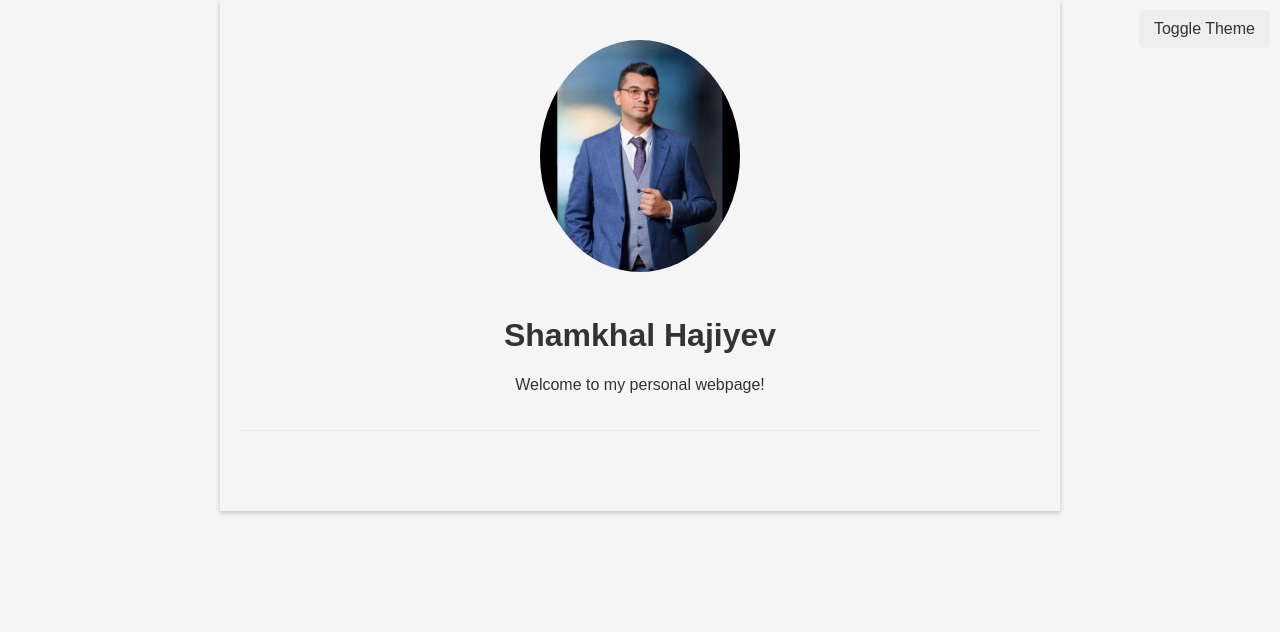
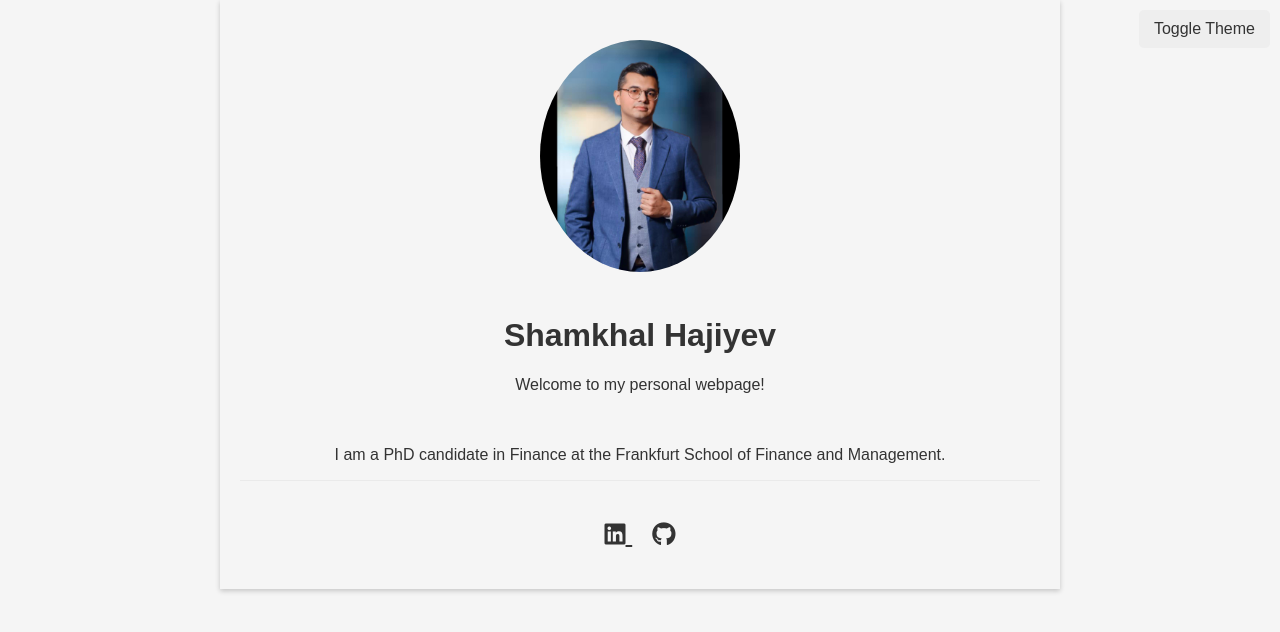
Before and after one commit to ShamkhalHajiyev/shamkhalhajiyev.github.io, a Jekyll site: the page built from README.md, in a window 1280 px wide. Shown: the top 632 px of the page. Built offline with Jekyll 4.4.1, drawn with Linux system fonts in a browser that asks for light colours; nearby versions of some CDN libraries; our own code applies the rules of GitHub Pages for plain Markdown files.

Commit message:
Update default.html

```diff
--- a/_layouts/default.html
+++ b/_layouts/default.html
@@ -17,30 +17,36 @@
         </header>
         <main>
             <section class="bio">
-                <!-- Your bio information here -->
+                <!-- Your bio content -->
+                <p>I am a PhD candidate in Finance at the Frankfurt School of Finance and Management.</p>
+                <!-- More bio content -->
             </section>
-            <!-- Other sections for content -->
+            <!-- Other content sections -->
         </main>
         <footer>
             <div class="social-links">
-                <!-- Social links here -->
+                <!-- Social links -->
+                <a href="https://www.linkedin.com/in/yourusername" target="_blank" title="LinkedIn">
+                    <i class="fab fa-linkedin"></i>
+                </a>
+                <a href="https://github.com/yourusername" target="_blank" title="GitHub">
+                    <i class="fab fa-github"></i>
+                </a>
             </div>
         </footer>
     </div>
     <script>
-        // JavaScript for theme toggle
-        var themeToggleButton = document.getElementById('theme-toggle');
-        var currentTheme = localStorage.getItem('theme');
-
-        if(currentTheme) {
-            document.body.classList.add(currentTheme);
+        function toggleTheme() {
+            document.body.classList.toggle('dark-mode');
+            localStorage.setItem('theme', document.body.classList.contains('dark-mode') ? 'dark-mode' : 'light');
         }
 
-        themeToggleButton.addEventListener('click', function() {
-            document.body.classList.toggle('dark-mode');
+        document.getElementById('theme-toggle').addEventListener('click', toggleTheme);
 
-            var theme = document.body.classList.contains('dark-mode') ? 'dark-mode' : '';
-            localStorage.setItem('theme', theme);
+        document.addEventListener('DOMContentLoaded', (event) => {
+            if(localStorage.getItem('theme') === 'dark-mode') {
+                document.body.classList.add('dark-mode');
+            }
         });
     </script>
 </body>
```
